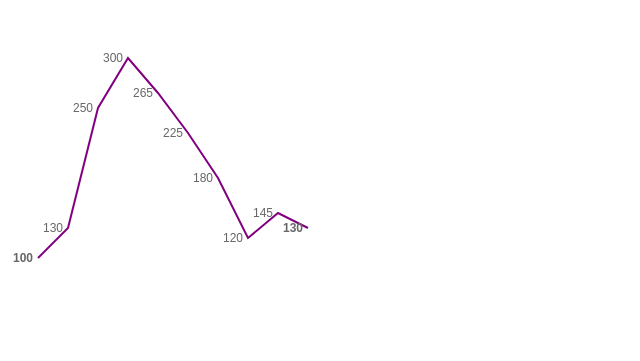
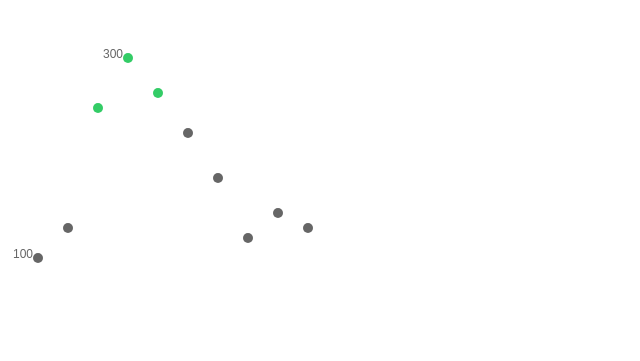
Before and after one commit to ain-/d3js-data-visualization-fundamentals, a plain HTML site: page index.html in a window 1280 px wide. Shown: the whole page, without its empty margins (0-640 px from the left). Drawn offline with nearby package versions, Linux system fonts and the light colour scheme.

Commit message:
scatter plot with only minmax values

```diff
--- a/index.html
+++ b/index.html
@@ -7,9 +7,11 @@
     <script src="http://d3js.org/d3.v3.min.js" charset="utf-8"></script>
 </head>
 <body>
-    <!---<script src="main.js" charset="utf-8"></script>-->
-
-    <!---<script src="charting.js" charset="utf-8"></script>-->
+    <!---
+    <script src="main.js" charset="utf-8"></script>
+    <script src="charting.js" charset="utf-8"></script>
     <script src="lineChart.js" charset="utf-8"></script>
+    -->
+    <script src="scatterPlot.js" charset="utf-8"></script>
 </body>
 </html>
--- /dev/null
+++ b/scatterPlot.js
@@ -0,0 +1,63 @@
+var h = 350;
+var w = 400;
+
+monthlySales = [
+    {month: 10, sales: 100},
+    {month: 20, sales: 130},
+    {month: 30, sales: 250},
+    {month: 40, sales: 300},
+    {month: 50, sales: 265},
+    {month: 60, sales: 225},
+    {month: 70, sales: 180},
+    {month: 80, sales: 120},
+    {month: 90, sales: 145},
+    {month: 100, sales: 130}
+];
+
+//KPI (key performance indicator) color
+function salesKPI(d) {
+    if (d >= 250) { return "#33CC66"; }
+    else if (d < 250) { return "#666666"; }
+}
+
+function showMinMax(ds, col, val, type) {
+    var max = d3.max(ds, function(d) { return d[col]; } );
+    var min = d3.min(ds, function(d) { return d[col]; } );
+
+    if (type == 'minmax' && (val == max || val == min)) {
+        return val;
+    } else {
+        if (type=='all') {
+            return val;
+        }
+    }
+}
+
+var svg = d3.select("body").append("svg").attr({ width: w, height: h});
+
+var dots = svg.selectAll("circle")
+    .data(monthlySales)
+    .enter()
+    .append("circle")
+    .attr({
+        cx: function(d) { return d.month*3; },
+        cy: function(d) { return h - d.sales; },
+        r: 5,
+        "fill": function(d) { return salesKPI(d.sales); }
+    });
+
+var labels = svg.selectAll("text")
+    .data(monthlySales)
+    .enter()
+    .append("text")
+    .text(function (d) {
+        return showMinMax(monthlySales, 'sales', d.sales, 'minmax');
+    })
+    .attr({
+        x: function(d) { return (d.month * 3) - 25; },
+        y: function(d) { return h - d.sales; },
+        "font-size": "12px",
+        "font-family": "sans-serif",
+        "fill": "#666666",
+        "text-anchor": "start"
+    })
```
